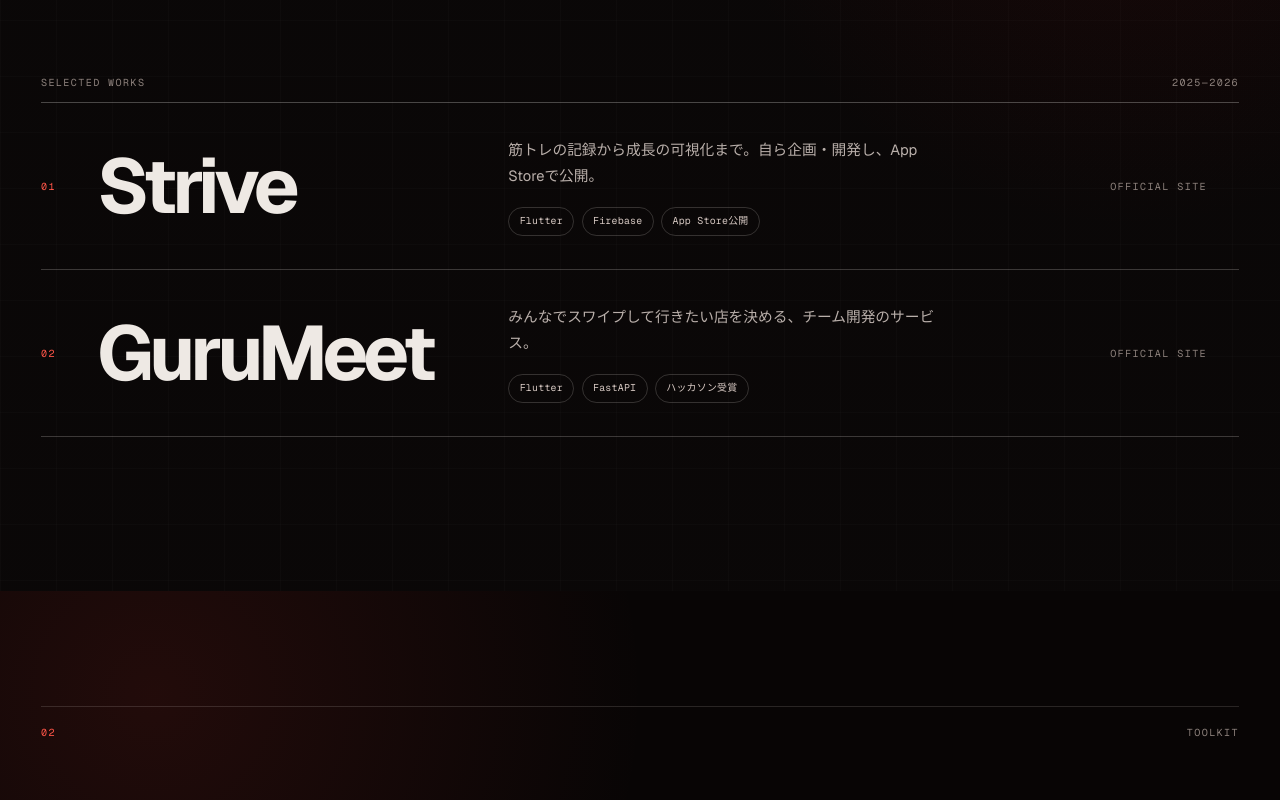
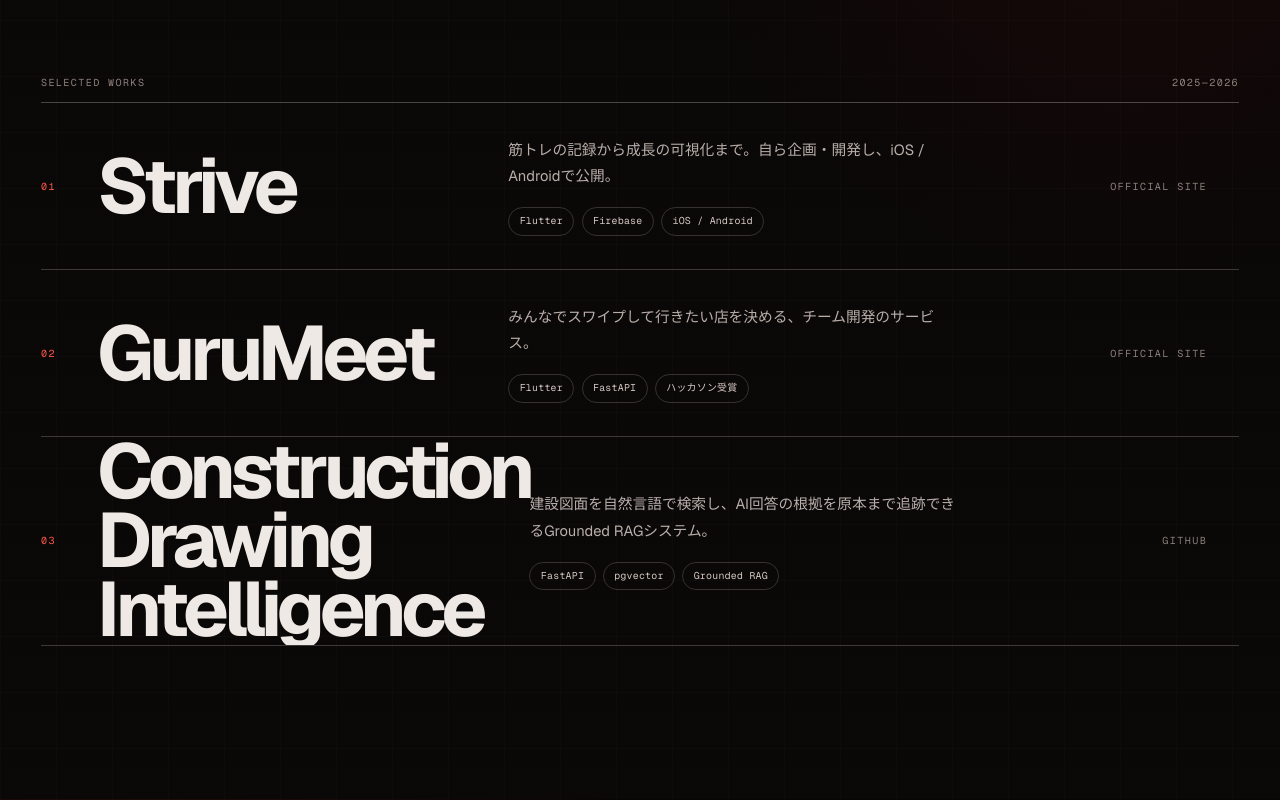
Before and after one commit to jcm2bd9rn5-cyber/shogo-taguchi-portfolio, a Next.js app: page / in a window 1280 px wide. Shown: the part 1060-1860 px from the top of the page. Built offline with nearby package versions, Linux system fonts and the light colour scheme; no server answers.

Commit message:
feat: Construction Drawing Intelligenceを作品一覧に追加

```diff
--- a/components/SelectedWorks.tsx
+++ b/components/SelectedWorks.tsx
@@ -1,10 +1,11 @@
 const works = [
   {
     name: "Strive",
-    description: "筋トレの記録から成長の可視化まで。自ら企画・開発し、App Storeで公開。",
+    description: "筋トレの記録から成長の可視化まで。自ら企画・開発し、iOS / Androidで公開。",
     href: "https://strive-lp-xi.vercel.app/",
     url: "OFFICIAL SITE",
-    tags: ["Flutter", "Firebase", "App Store公開"],
+    tags: ["Flutter", "Firebase", "iOS / Android"],
+    compact: false,
   },
   {
     name: "GuruMeet",
@@ -12,6 +13,15 @@ const works = [
     href: "https://lp.gurumeet.net/",
     url: "OFFICIAL SITE",
     tags: ["Flutter", "FastAPI", "ハッカソン受賞"],
+    compact: false,
+  },
+  {
+    name: "Construction Drawing Intelligence",
+    description: "建設図面を自然言語で検索し、AI回答の根拠を原本まで追跡できるGrounded RAGシステム。",
+    href: "https://github.com/jcm2bd9rn5-cyber/construction-drawing-intelligence",
+    url: "GITHUB",
+    tags: ["FastAPI", "pgvector", "Grounded RAG"],
+    compact: true,
   },
 ] as const;
 
@@ -25,9 +35,9 @@ export function SelectedWorks() {
       <ol className="work-list" aria-label="制作物一覧">
         {works.map((work, index) => (
           <li className="work-item" key={work.name} data-reveal style={{ "--reveal-delay": `${index * 100}ms` } as React.CSSProperties}>
-            <a className="work-link" href={work.href} target="_blank" rel="noopener noreferrer" data-magnetic aria-label={`${work.name} の公式サイトを開く（新しいタブ）`}>
+            <a className="work-link" href={work.href} target="_blank" rel="noopener noreferrer" data-magnetic aria-label={`${work.name} を開く（新しいタブ）`}>
               <span className="work-number">0{index + 1}</span>
-              <span className="work-name">{work.name}</span>
+              <span className={`work-name${work.compact ? " work-name--compact" : ""}`}>{work.name}</span>
               <span className="work-details">
                 <span className="work-description">{work.description}</span>
                 <span className="work-tags" aria-label="技術と実績">
```
